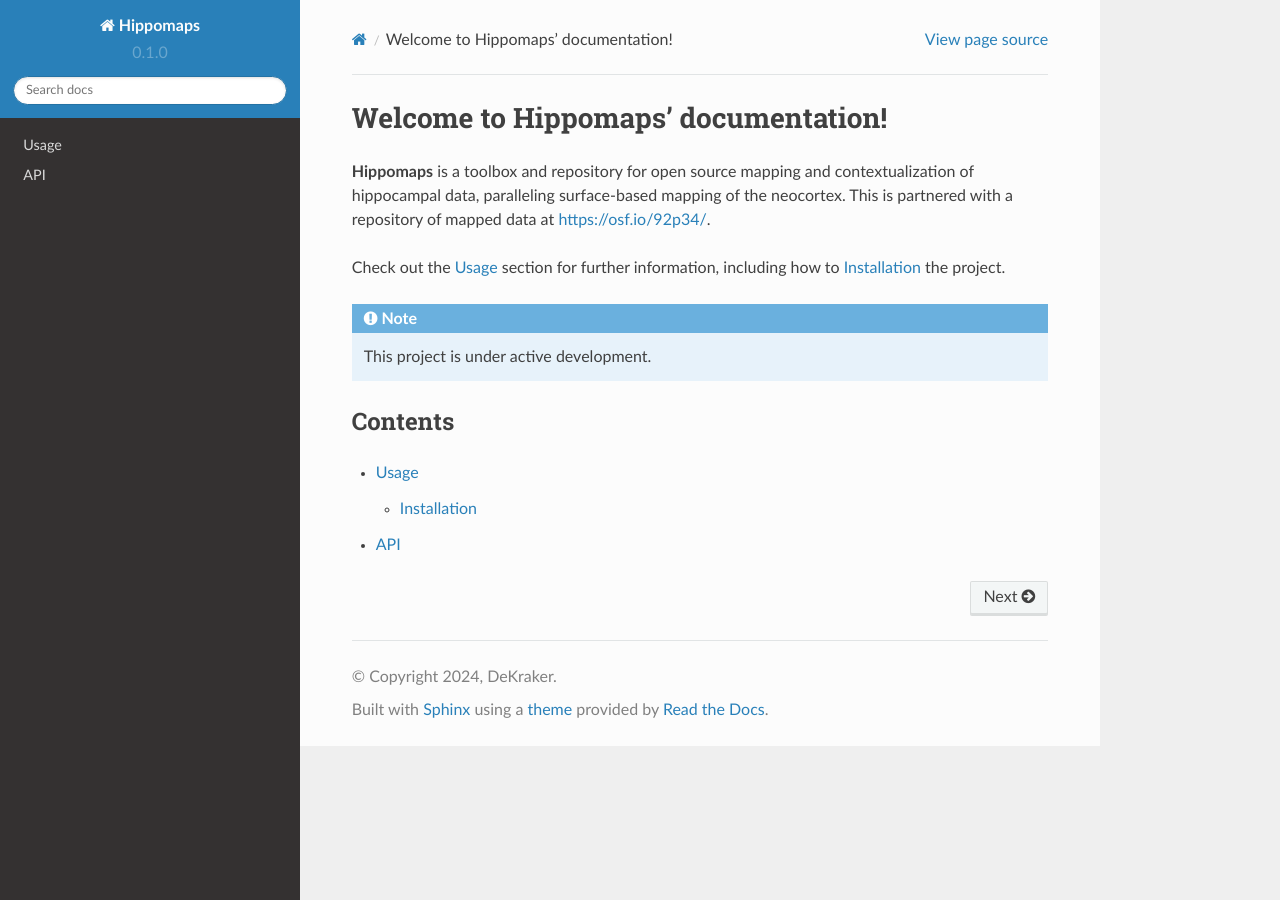
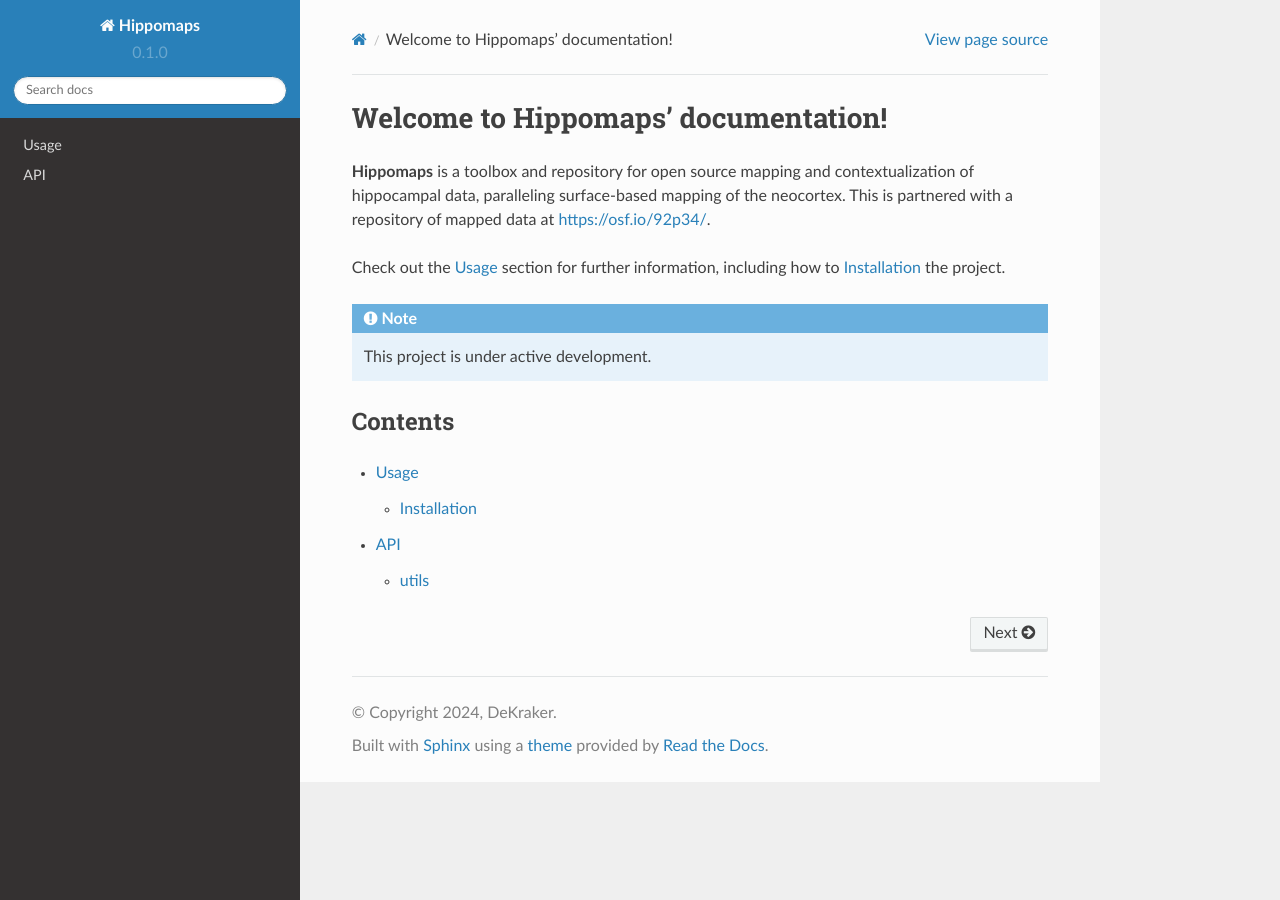
Before and after one commit to jordandekraker/hippomaps, a Sphinx documentation site: the page built from docs/source/index.rst, in a window 1280 px wide. Built offline with Sphinx 7.4.7 and the Read the Docs theme 2.0.0, drawn with Linux system fonts in a browser that asks for light colours.

```diff
--- a/docs/source/api.rst
+++ b/docs/source/api.rst
@@ -1,7 +1,13 @@
 API
 ===
 
-.. autosummary::
-   :toctree: generated
+
+utils
+------------
 
 .. currentmodule:: hippomaps.utils
+
+.. autosummary::
+   :toctree: ../../generated/
+
+    profile_align
```
